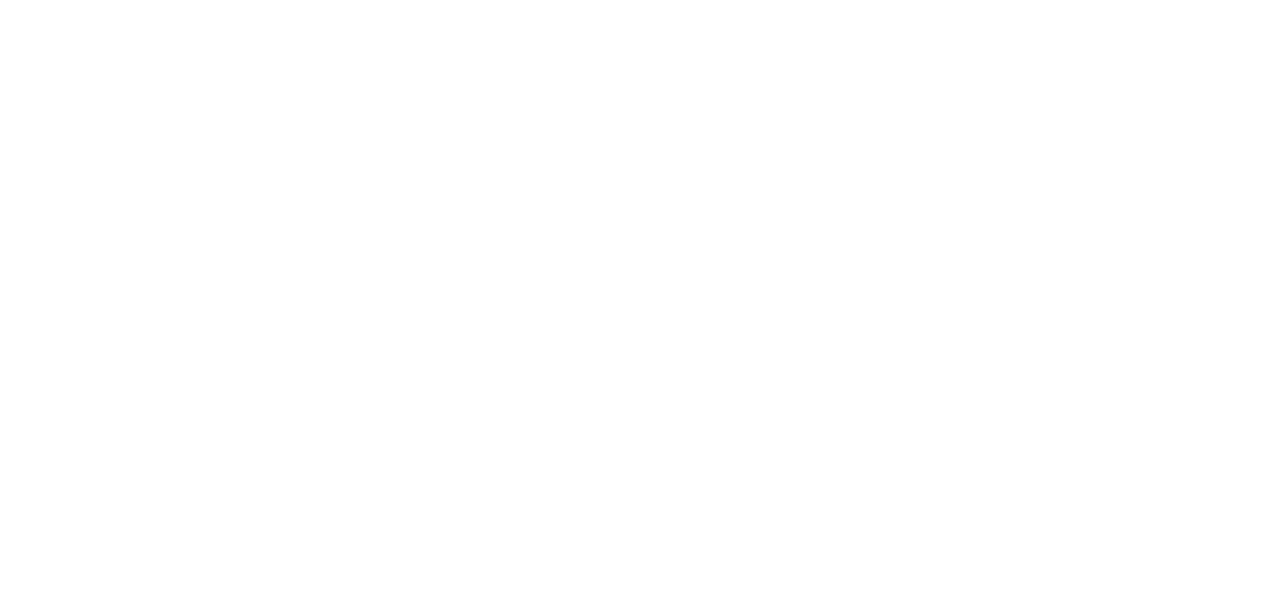
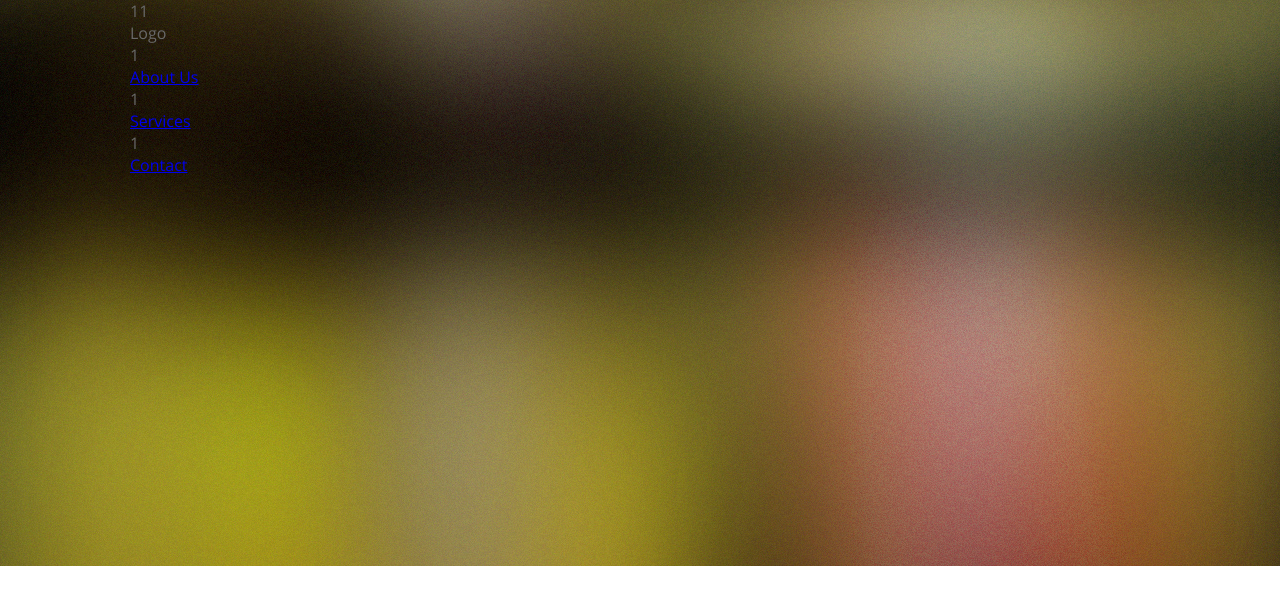
Before and after one commit to Kilavki/theyalow, a plain HTML site: page index.html in a window 1280 px wide. Shown: the top 604 px of the page. Drawn offline with Linux system fonts and the light colour scheme; files whose address does not match are found by name.

Commit message:
feat: add base cod header

```diff
--- a/css/style.css
+++ b/css/style.css
@@ -24,3 +24,15 @@ body {
 	margin: 0 auto;
 	overflow: hidden;
 }
+
+
+
+
+/* hero */
+.hero {
+	width: 100%;
+	height: 566px;
+	background-image: url("../img/bg/bg-heder.jpg");
+	background-position: center center;
+	background-size: cover;
+}
--- a/index.html
+++ b/index.html
@@ -6,23 +6,45 @@
 	<meta http-equiv="X-UA-Compatible" content="ie=edge">
 
 	<link rel="stylesheet" href="./css/style.css">
+	<link rel="stylesheet" href="./css/fonts.css">
 
 	<title>THEYALOW</title>
 </head>
 <body>
 
-	<div class="main-wrapper">
+	<div class="hero">
+		<div class="main-wrapper">
+			<header class="header">
+				<div class="logo-container">
+					<div class="logo-img">11</div>
+					<div class="logo-text">Logo</div>
+				</div>
+				<nav class="nav">
+					<ul class="menu">
+						<li class="menu-item">
+							<div class="menu-icon">1</div>
+							<a class="menu-text" href="#">About Us </a></li>
+						<li class="menu-item">
+							<div class="menu-icon">1</div>
+							<a class="menu-text" href="#">Services</a></li>
+						<li class="menu-item">
+							<div class="menu-icon">1</div>
+							<a class="menu-text" href="#">Contact</a></li>
+					</ul>
+				</nav>
+				<!-- /.nav -->
+			</header>
+			<!-- /.header -->
+		</div>
+		<!-- /.main-wrapper -->
+	</div>
+	<!-- /.hero -->
+
+</body>
+</html>
 
 
 
-
-
-
-	</div>
-	<!-- /.main-wrapper -->
-
-</body>
-</html>
 <br>
 <br>
 <br>
```
